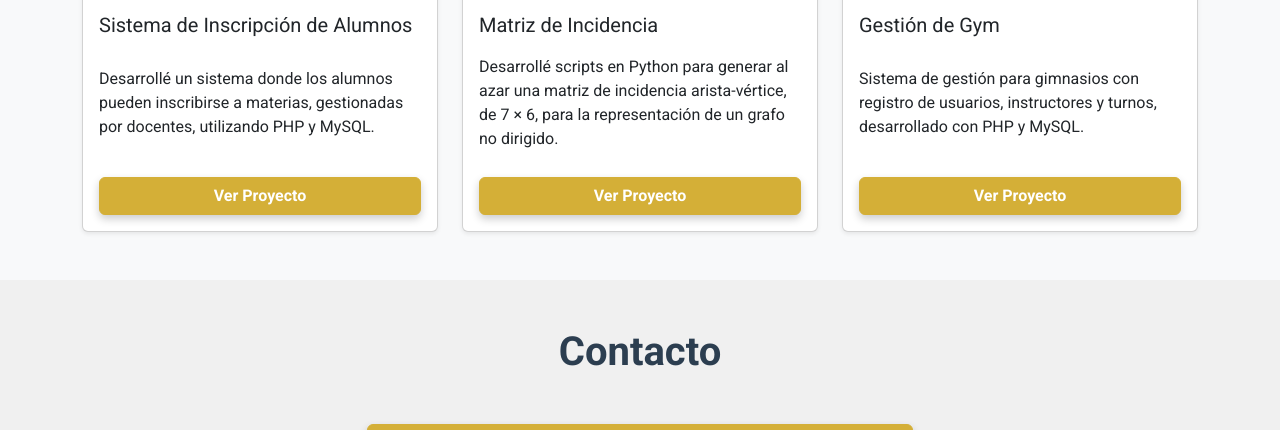
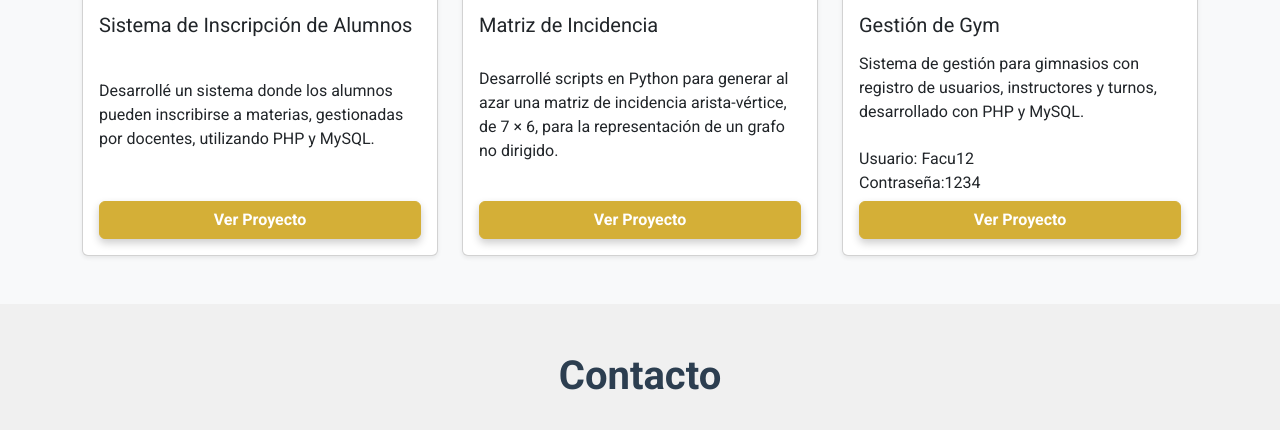
Before and after one commit to facusime/portfolio, a plain HTML site: page index.html in a window 1280 px wide. Shown: the part 2232-2662 px from the top of the page. Drawn offline with nearby package versions, Linux system fonts and the light colour scheme.

Commit message:
Add files via upload

```diff
--- a/index.html
+++ b/index.html
@@ -142,8 +142,8 @@
                         <img src="CodeIgniter.png" class="card-img-top" alt="Proyecto 3">
                         <div class="card-body">
                             <h5 class="card-title">Gestión de Gym</h5>
-                            <p class="card-text">Sistema de gestión para gimnasios con registro de usuarios, instructores y turnos, desarrollado con PHP y MySQL.</p>
-                            <a href="https://github.com/facusime/gestion_gym.git" class="btn btn-primary">Ver Proyecto</a>
+                            <p class="card-text">Sistema de gestión para gimnasios con registro de usuarios, instructores y turnos, desarrollado con PHP y MySQL.</p> Usuario: Facu12 <br> Contraseña:1234
+                            <a href="https://practica5.iesmbelgranosj.edu.ar/forwardtech/public/" class="btn btn-primary">Ver Proyecto</a>
                         </div>
                     </div>
                 </div>
```
